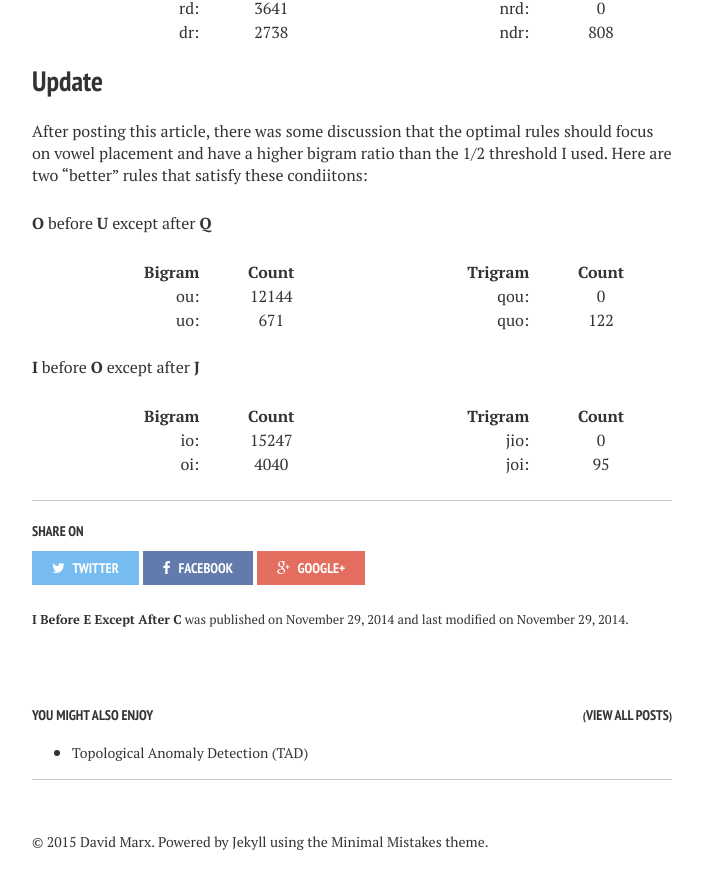
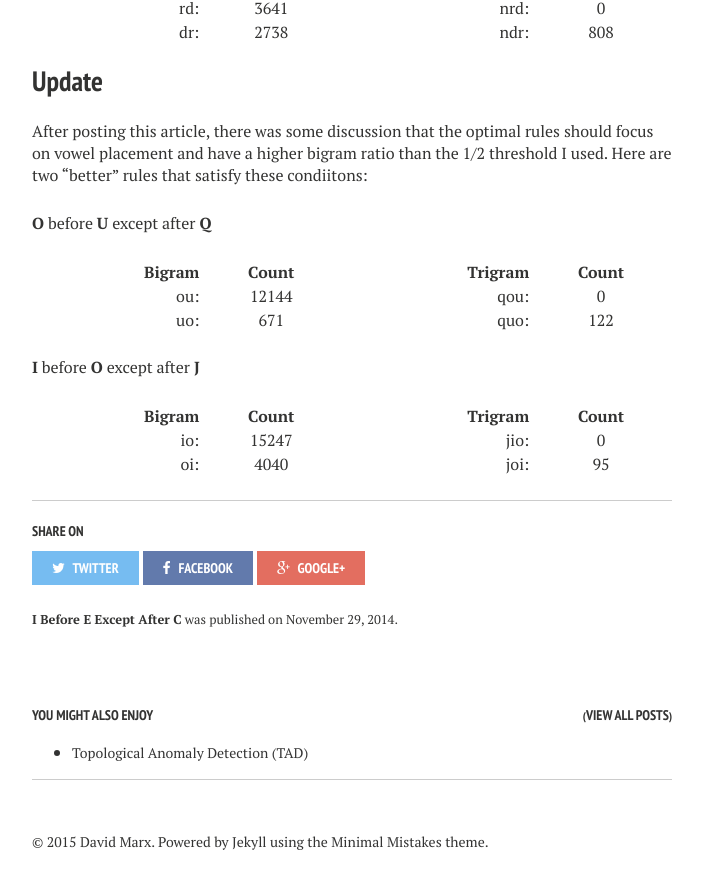
Before and after one commit to dmarx/dmarx.github.io, a Jekyll site: the page built from _posts/2014-11-29-I-Before-E.md, in a window 1280 px wide and 900 px high, scrolled down 1954 px. Shown: the top 889 px of the window, without its empty margins (288-991 px from the left). Built offline with Jekyll 4.4.1, drawn with Linux system fonts in a browser that asks for light colours; nearby versions of some CDN libraries; formulas are drawn with MathJax 3.

Commit message:
Removed modified date from posts.

```diff
--- a/_posts/2014-11-29-I-Before-E.md
+++ b/_posts/2014-11-29-I-Before-E.md
@@ -3,7 +3,7 @@ layout: post
 title: I Before E Except After C
 excerpt: "Mining text for spelling heuristics"
 tags: [text processing, natural language processing, nlp, python]
-modified: 2014-11-29
+modified:
 comments: true
 ---
 
```
Also changed, not shown: _posts/2014-08-04-Topological-Anomaly-Detection.md (+1 -1 lines).
